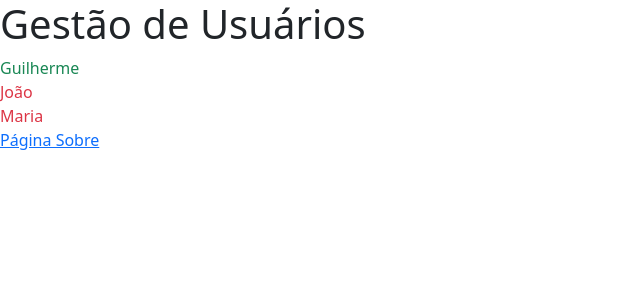
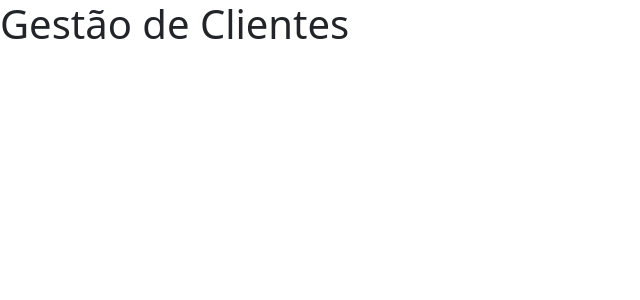
Before and after one commit to Matheus-ALima/Gestao-Usuarios-Py, a Flask app: page / in a window 1280 px wide. Shown: the top 300 px of the page, without its empty margins (0-640 px from the left). Run offline with Flask 3, Linux system fonts and the light colour scheme.

Commit message:
add: importando rotas "HOME"  e "CLIENTE"

```diff
--- a/main.py
+++ b/main.py
@@ -1,25 +1,12 @@
-from flask import Flask, url_for, render_template
+from flask import Flask
+from routes.home import home_route
+from routes.cliente import cliente_route
 
 #inicialização
 app = Flask (__name__)
 
-#rotas
-@app.route('/')
-def ola_mundo():
-    titulo = "Gestão de Usuários"
-    usuarios = [
-        {"nome": "Guilherme", "membro_ativo": True},
-        {"nome": "João", "membro_ativo": False},
-        {"nome": "Maria", "membro_ativo": False},
-    ]
-    return render_template("index.html", titulo=titulo, usuarios=usuarios)
-
-@app.route('/sobre')
-def pagina_sobre():
-    return """
-        <b>Acecsse o meu GitHub para mais informações: </b>
-        <a href="https://github.com/Matheus-ALima">Matheus Alves Lima</a>
-    """
+app.register_blueprint(home_route)
+app.register_blueprint(cliente_route, url_prefix='/clientes')
 
 #execução
 app.run(debug=True)
--- a/templates/index.html
+++ b/templates/index.html
@@ -7,19 +7,7 @@
     <link href="https://cdn.jsdelivr.net/npm/bootstrap@5.3.3/dist/css/bootstrap.min.css" rel="stylesheet" integrity="sha384-QWTKZyjpPEjISv5WaRU9OFeRpok6YctnYmDr5pNlyT2bRjXh0JMhjY6hW+ALEwIH" crossorigin="anonymous">
   </head>
   <body>
-    <h1>{{titulo}}</h1>
-
-    {% for usuario in usuarios%}
-
-        {% if usuario.membro_ativo%}
-            <div class="text-success">{{ usuario.nome }}</div>
-        {% else %}
-            <div class="text-danger">{{ usuario.nome }}</div>
-        {%endif%}
-
-    {% endfor %}
-
-    <a href="{{url_for('pagina_sobre')}}">Página Sobre</a>
+    <h1>Gestão de Clientes</h1>
 
     <script src="https://cdn.jsdelivr.net/npm/bootstrap@5.3.3/dist/js/bootstrap.bundle.min.js" integrity="sha384-YvpcrYf0tY3lHB60NNkmXc5s9fDVZLESaAA55NDzOxhy9GkcIdslK1eN7N6jIeHz" crossorigin="anonymous"></script>
   </body>
```
